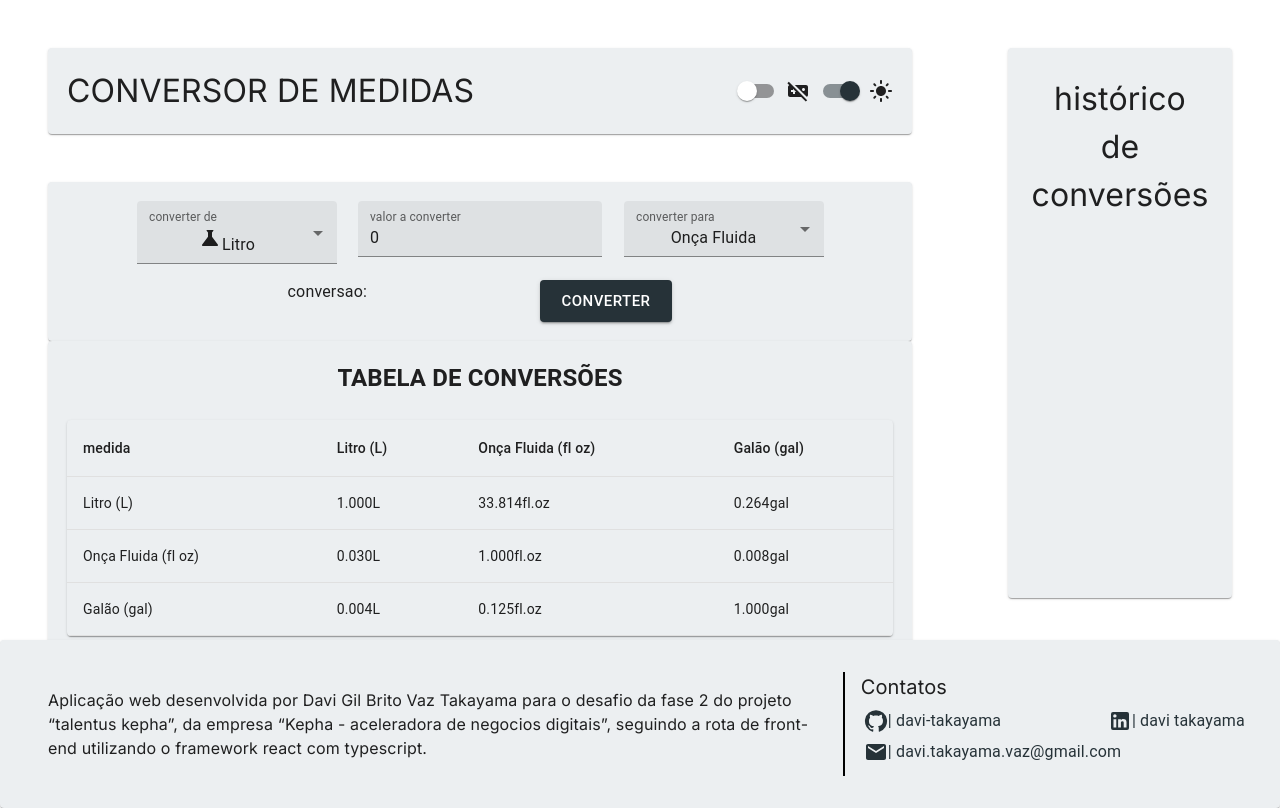
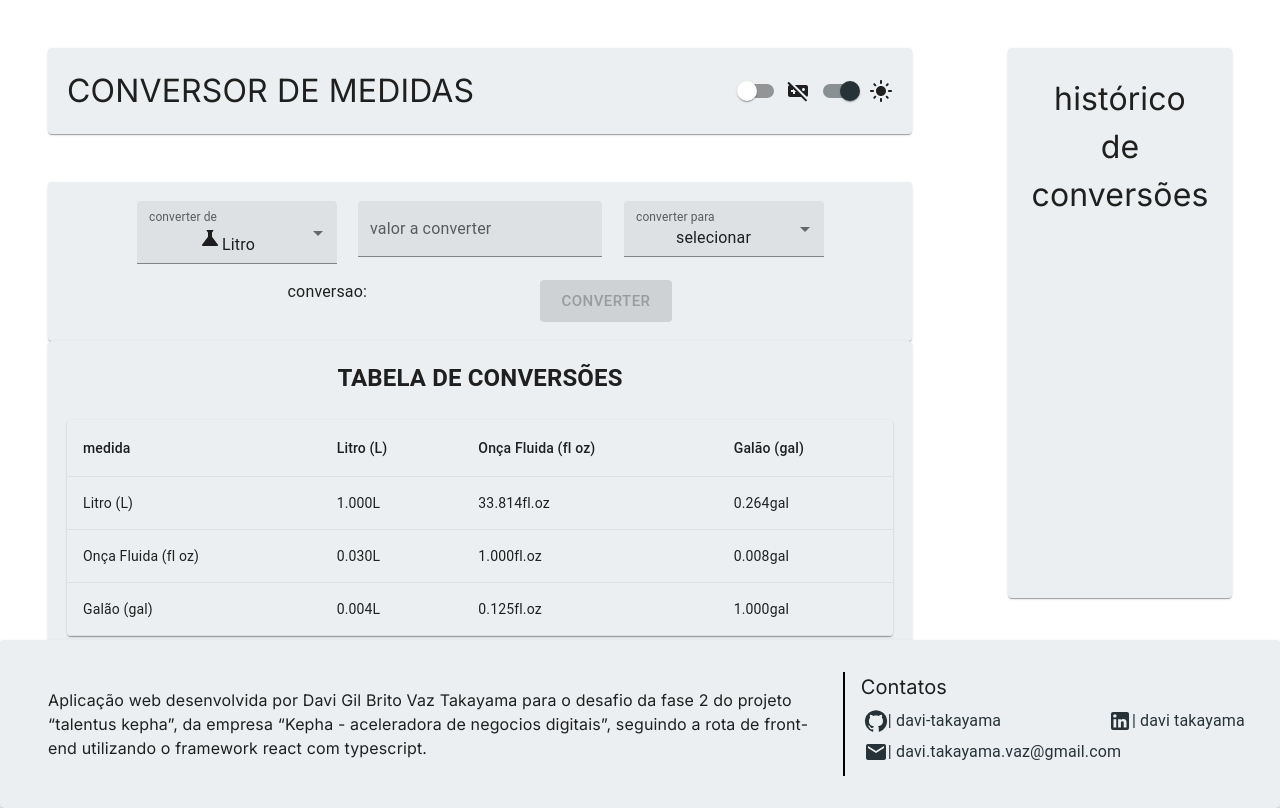
Before and after one commit to davi-takayama/kepha-frontend-fase-2, a React (Create React App) app: page / in a window 1280 px wide. Built offline with nearby package versions, Linux system fonts and the light colour scheme; a web font is replaced by a local one.

Commit message:
consertado o aviso MUI de item invalido ao trocar "converterDe"

```diff
--- a/src/components/Conversor/index.tsx
+++ b/src/components/Conversor/index.tsx
@@ -30,38 +30,40 @@ const Conversor = () => {
     const [entrada, setEntrada] = React.useState("");
     const [saida, setSaida] = React.useState("");
     const [unidadeSaida, setUnidadeSaida] = React.useState("");
+    const [desabilitado, setDesabilitado] = React.useState(true);
     const converter = (valor: number) => FConverter(valor);
     const valorConvertido = converter(+entrada);
     const adicionarItem = useAdicionaItem();
     const encontrarSimbolo = FEncontrarSimbolo();
-    let opcoesConverterPara: string[];
+    let opcoesMedidas: string[];
+    const padrao = "selecionar";
 
-    //muda as opceos de acordo com o valor selecionado
-    //faz um map para pegar o nome das unidades de medida da categoria
-    //com excessao de quilo, litro, metro e celsius
+    // muda as opceos de acordo com o valor selecionado
+    // faz um map para pegar o nome das unidades de medida da categoria
+    // com excessao de quilo, litro, metro e celsius
     switch (converterDeState) {
     case litro.nome:
-        opcoesConverterPara = volumes.map(item => item.nome).filter(item => item !== litro.nome);
+        opcoesMedidas = volumes.map(item => item.nome).filter(item => item !== litro.nome);
         break;
     case metro.nome:
-        opcoesConverterPara = comprimentos.map(item => item.nome).filter(item => item !== metro.nome);
+        opcoesMedidas = comprimentos.map(item => item.nome).filter(item => item !== metro.nome);
         break;
     case quilo.nome:
-        opcoesConverterPara = massas.map(item => item.nome).filter(item => item !== quilo.nome);
+        opcoesMedidas = massas.map(item => item.nome).filter(item => item !== quilo.nome);
         break;
     case celsius.nome:
-        opcoesConverterPara = temperaturas.map(item => item.nome).filter(item => item !== celsius.nome);
+        opcoesMedidas = temperaturas.map(item => item.nome).filter(item => item !== celsius.nome);
         break;
     default:
-        opcoesConverterPara = volumes.map(item => item.nome).filter(item => item !== litro.nome);
+        opcoesMedidas = volumes.map(item => item.nome).filter(item => item !== litro.nome);
     }
 
+    const opcoes: string[] = [padrao, ...opcoesMedidas];
+
     const enviarAoHistorico = () => {
-        //verifica se o valor é positivo ou igual a zero se não for uma temperatura
-        if (converterDeState !== celsius.nome && +entrada < 0) {
-            alert("o valor não pode ser negativo");
-        } else {
-
+        // verifica se é os valores são válidos para o tipo da conversão
+        if (converterDeState !== celsius.nome && +entrada < 0) alert("o valor não pode ser negativo");
+        else {
             // constroi um item do historico
             const item: IHistoricoItem = {
                 id: FSetId(),
@@ -83,6 +85,10 @@ const Conversor = () => {
     // define a constante "converterDe" para o valor selecionado
     const handleChangeDe = (event: SelectChangeEvent<string>) => {
         setConverterDe(event.target.value);
+        setEntrada("0");
+        setConverterPara(opcoes[0]);
+        setSaida("");
+        setUnidadeSaida("");
     };
 
     // define a constante "converterPara" para o valor selecionado
@@ -90,15 +96,21 @@ const Conversor = () => {
         setConverterPara(event.target.value);
     };
 
-    // define o valor inicial do "converterPara" para o primeiro valor das opcoes
-    // zera o valor da saida
-    //toda vez que o valor de "converterDe" for alterado
+    // stribui o valor "converterPara" assim que a pagina carrega
     useEffect(() => {
-        setEntrada("0");
-        setConverterPara(opcoesConverterPara[0]);
-        setSaida("");
-        setUnidadeSaida("");
-    }, [converterDeState]);
+        setConverterPara(opcoes[0]);
+    }, []);
+
+    // habilita ou desabilita o botão de converter se o valor de "converterPara" for válido
+    useEffect(() => {
+        if (converterParaState !== padrao) {
+            setDesabilitado(false);
+        }else{
+            setDesabilitado(true);
+        }
+    }, [converterParaState]);
+
+
 
     return (
         <Box
@@ -136,7 +148,7 @@ const Conversor = () => {
                 <Seletor
                     label={"converter para"}
                     id={"converter_para"}
-                    itens={opcoesConverterPara.map((item) => { return { Nome: item }; })}
+                    itens={opcoes.map((item) => { return { Nome: item }; })}
                     onChange={handleChangePara}
                     value={converterParaState}
                 />
@@ -151,6 +163,7 @@ const Conversor = () => {
                     variant="contained"
                     size="large"
                     onClick={enviarAoHistorico}
+                    disabled={desabilitado}
                 >
                     Converter
                 </Button>
--- a/src/components/Historico/Item/index.tsx
+++ b/src/components/Historico/Item/index.tsx
@@ -37,8 +37,15 @@ export default function Item({ item }: IProps) {
             </div>
 
             {/* botao para deletar o proprio item da lista */}
-            <Button onClick={() => removeItem(item.id)}>
-                <Delete />
+            <Button onClick={() => removeItem(item.id)}
+                sx={{
+                    m:1, p:0,
+                    minWidth: "1.5em",
+                }}
+            >
+                <Delete
+                    sx={{ m: 0.1, p: 0.1 }}
+                />
             </Button>
         </li>
     );
```
Also changed, not shown: src/components/Historico/Item/Item.module.scss (line endings or trailing spaces).
